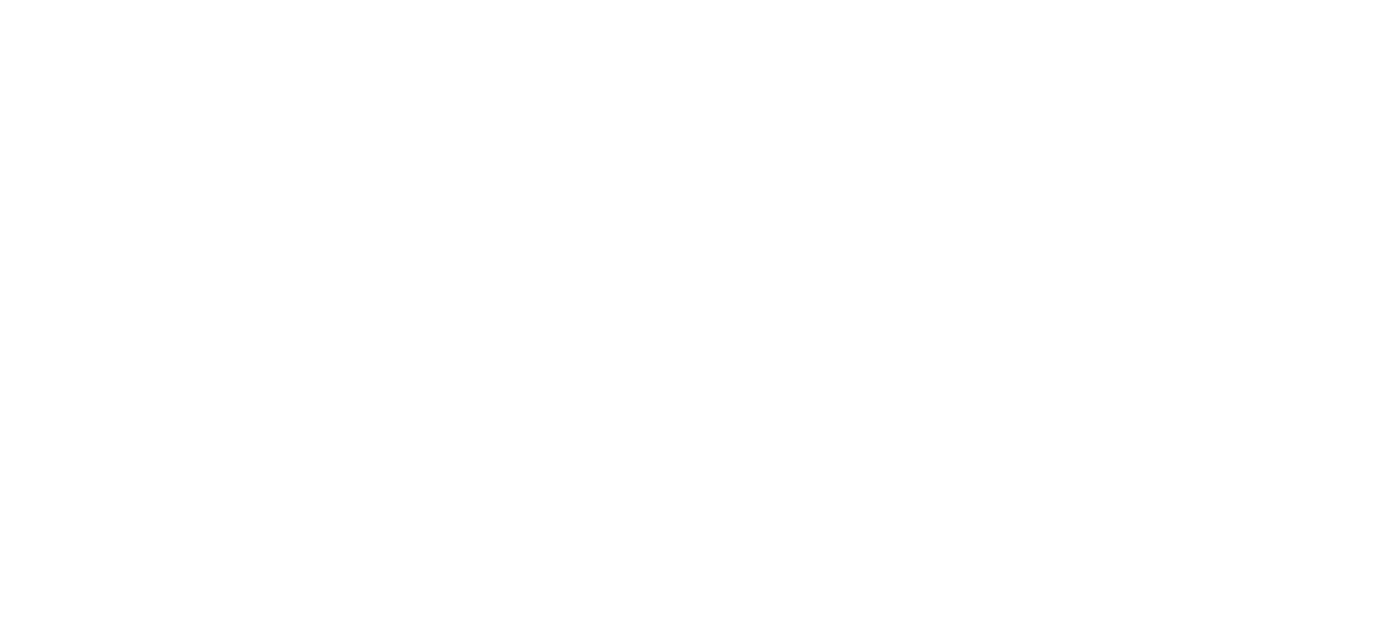
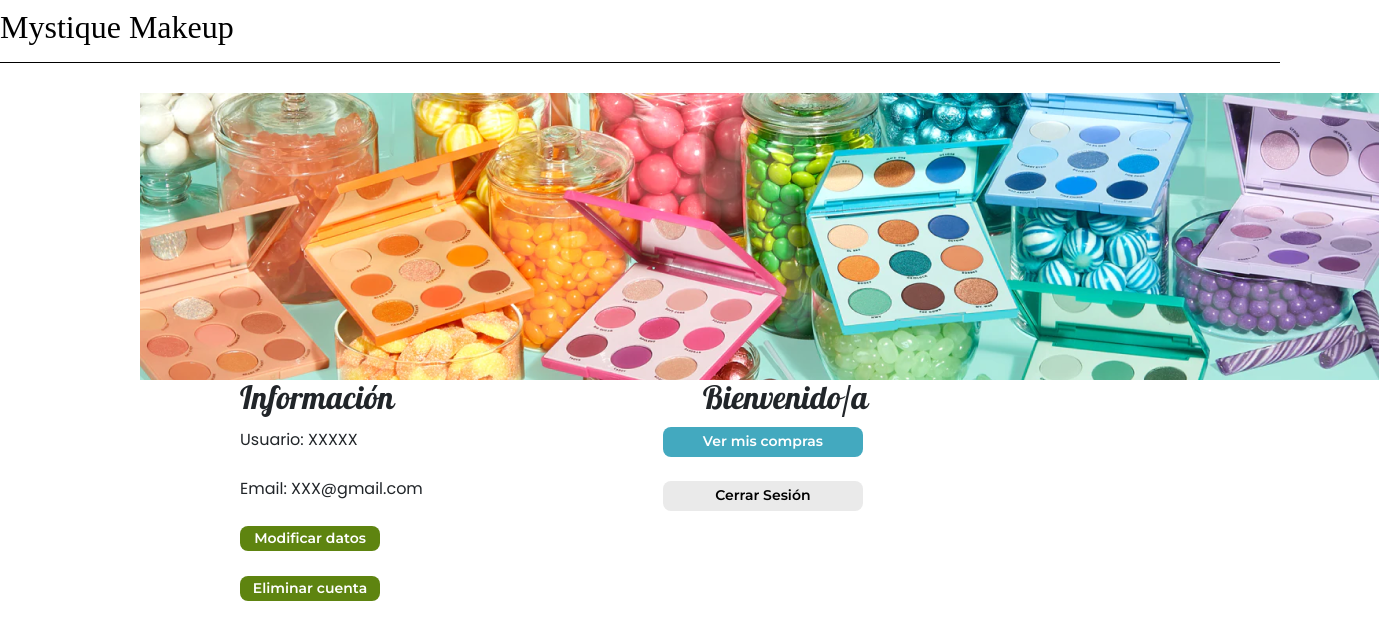
Before and after one commit to Isaac4918/MystiqueMakeup, a React (Create React App) app: page /accountUser in a window 1280 px wide. Before the commit this address had no page. Shown: the top 640 px of the page, 1379 px wide, since content can reach past the window. Built offline with nearby package versions, Linux system fonts and the light colour scheme; a web font is replaced by a local one.

Commit message:
start of category screens and navegation

```diff
--- a/package.json
+++ b/package.json
@@ -6,6 +6,7 @@
     "@testing-library/jest-dom": "^5.17.0",
     "@testing-library/react": "^13.4.0",
     "@testing-library/user-event": "^13.5.0",
+    "bootstrap": "^5.3.2",
     "express": "^4.18.2",
     "firebase": "^10.4.0",
     "firebase-admin": "^11.11.0",
@@ -13,6 +14,7 @@
     "react-dom": "^18.2.0",
     "react-router-dom": "^6.16.0",
     "react-scripts": "5.0.1",
+    "reactstrap": "^9.2.0",
     "ts-node": "^10.9.1",
     "web-vitals": "^2.1.4"
   },
--- a/src/App.js
+++ b/src/App.js
@@ -3,6 +3,10 @@
 import Home from "./pages/Home";
 import LoginRegister from "./pages/LoginRegister"
 import ManageCategories from "./pages/ManageCategories"
+import AccountUser from "./pages/AccountUser";
+import AccountAdmin from "./pages/AccountAdmin";
+import ModifyAccount from "./pages/ModifyAccount";
+import DeleteSubCategory from "./pages/DeleteSubCategory";
 
 function App() {
   return (
@@ -10,7 +14,11 @@
       <Routes>
         <Route path="/" element={<Home />} />
         <Route path="/LoginRegister" element={<LoginRegister />} />
-        <Route path="/accountAdmin/ManageCategories" element={<ManageCategories/>} />
+        <Route path="/accountUser" element={<AccountUser/>} />
+        <Route path="/accountAdmin" element={<AccountAdmin/>} />
+        <Route path="/account/modifyAccount" element={<ModifyAccount/>} />
+        <Route path="/account/manageCategories" element={<ManageCategories/>} />
+        <Route path="/account/manageCategories/deleteSubCategory" element={<DeleteSubCategory/>} />
       </Routes>
     </Router>
   );
--- a/src/pages/AccountAdmin.js
+++ b/src/pages/AccountAdmin.js
@@ -2,21 +2,34 @@
 import '../styles/Account.css'
 import paletteColors from '../components/assets/paletteColors.png'
 import DeleteAccount from './DeleteAccount';
+import Navbar from "../components/Navbar"
+import { useNavigate } from 'react-router-dom';
 
 export function MenuAdmin(){
+  const navigate = useNavigate();
+
+  const ManageCategoriesPage = () => {
+    navigate('/account/manageCategories');
+  };
+
+  const HomePage = () => {
+    navigate('/');
+  };
+
   return(
     <div className='menuAdmin'>
+      <h2>Bienvenido/a</h2>
       <button>Gestionar Administradores</button><br />
       <br />
       <button>Gestionar Publicaciones</button><br />
       <br />
       <button>Gestionar Productos</button><br />
       <br />
-      <button>Gestionar Categorías</button><br />
+      <button onClick={ManageCategoriesPage}>Gestionar Categorías</button><br />
       <br />
       <button>Gestionar Agenda</button><br />
       <br />
-      <button name="LogOut">Cerrar Sesión</button>
+      <button name="LogOut" onClick={HomePage}>Cerrar Sesión</button>
     </div>
   )
 }
@@ -24,6 +37,11 @@
 
 export function InfoAccount(){
   const [mostrarDeleteAccount, setMostrarDeleteAccount] = useState(false);
+  const navigate = useNavigate();
+
+  const ModifyAccountPage = () => {
+    navigate('/account/modifyAccount');
+  };
 
   const handleClick = () => {
     setMostrarDeleteAccount(true);
@@ -40,7 +58,7 @@
       <br />
       <label>Email: XXX@gmail.com</label><br />
       <br />
-      <button name="Update">Modificar datos</button><br />
+      <button name="Update" onClick={ModifyAccountPage}>Modificar datos</button><br />
       <br />
       <button name="Delete" onClick={handleClick}>Eliminar cuenta</button>
       {mostrarDeleteAccount && <DeleteAccount onConfirmar={handleConfirmar} />}
@@ -51,6 +69,8 @@
 
 function AccountAdmin(){
   return(
+    <div>
+      <Navbar showIcons={false} />
       <div className='AccountAdmin'>
           <img src={paletteColors} alt=""/>
           <div style={{display: 'flex', justifyContent: 'flex-start'}}>
@@ -58,6 +78,7 @@
               <MenuAdmin />
           </div>
       </div>
+    </div>
   )
 }
 
--- a/src/pages/AccountUser.js
+++ b/src/pages/AccountUser.js
@@ -2,10 +2,16 @@
 import DeleteAccount from './DeleteAccount';
 import '../styles/Account.css'
 import paletteColors from '../components/assets/paletteColors.png'
+import Navbar from "../components/Navbar"
+import { useNavigate } from 'react-router-dom';
 
+export function InfoAccount(){
+  const [mostrarDeleteAccount, setMostrarDeleteAccount] = useState(false);
+  const navigate = useNavigate();
 
-function AccountUser(){
-    const [mostrarDeleteAccount, setMostrarDeleteAccount] = useState(false);
+  const ModifyAccountPage = () => {
+    navigate('/account/modifyAccount');
+  };
 
   const handleClick = () => {
     setMostrarDeleteAccount(true);
@@ -16,23 +22,43 @@
   }
 
   return(
-        <div className='AccountUser'>
-            <img src={paletteColors} alt="" />
-            <div>
+    <div className='infoAccount'>
       <h2>Información</h2>
-                <label>Usuario: XXXXX</label>
+      <label>Usuario: XXXXX</label><br />
       <br />
-                <button name= "Purchases">Ver mis compras</button>
+      <label>Email: XXX@gmail.com</label><br />
       <br />
-                <label>Email: XXX@gmail.com</label>
-                <br />
-                <button name="LogOut">Cerrar Sesión</button>
-                <br />
-                <button name="Update">Modificar datos</button>
+      <button name="Update" onClick={ModifyAccountPage}>Modificar datos</button>
       <br />
       <br />
       <button name="Delete" onClick={handleClick}>Eliminar cuenta</button>
       {mostrarDeleteAccount && <DeleteAccount onConfirmar={handleConfirmar} />}
+</div>
+  )
+}
+
+export function MenuUser(){
+  return(
+    <div className='menuUser'>
+      <h2>Bienvenido/a</h2>
+      <button name= "Purchases">Ver mis compras</button><br />
+      <br />
+      <button name="LogOut">Cerrar Sesión</button>
+    </div>
+  )
+}
+
+
+function AccountUser(){
+    return(
+      <div>
+         <Navbar showIcons={false} />
+         <div className='AccountUser'>
+            <img src={paletteColors} alt="" />
+            <div style={{display: 'flex', justifyContent: 'flex-start'}}>
+              <InfoAccount />
+              <MenuUser />
+            </div>
         </div>
       </div>
     )
--- /dev/null
+++ b/src/pages/DeleteSubCategory.js
@@ -0,0 +1,54 @@
+import React, { useState } from 'react';
+import '../styles/Category.css';
+import backButton from '../components/assets/back.png'
+import Navbar from "../components/Navbar"
+import 'bootstrap/dist/css/bootstrap.min.css'
+import { Dropdown, DropdownItem, DropdownMenu, DropdownToggle } from 'reactstrap';
+
+export function BackAccount(){
+    return(
+        <div className="backAccount">
+            <a href="/"><img src={backButton} alt=""/></a>
+        </div>
+    )
+}
+
+export function EraseSubCategory(){
+    const [dropdown, setDropdown] = useState(false);
+
+    const OpenCloseDropdown = () =>{
+        setDropdown(!dropdown);
+    }
+
+    return(
+        <div>
+            <h1>Eliminar SubCategoría</h1>
+            <label>Seleccione una cateogría</label><br />
+            <Dropdown isOpen={dropdown} toggle={OpenCloseDropdown}>
+                <DropdownToggle caret>
+                   Categorías
+                </DropdownToggle>
+
+                <DropdownMenu>
+                    <DropdownItem>Terror</DropdownItem>
+                    <DropdownItem>Fantasía</DropdownItem>
+                </DropdownMenu>
+            </Dropdown>
+        </div>
+    )
+}
+
+
+function DeleteSubCategory() {
+    return (
+        <div>
+            <Navbar showIcons={false} />
+            <div className="deleteSubCategory">
+                <BackAccount />
+                <EraseSubCategory />
+            </div>
+        </div>
+    );
+}
+
+export default DeleteSubCategory;
--- a/src/pages/LoginRegister.js
+++ b/src/pages/LoginRegister.js
@@ -26,6 +26,7 @@
             return;
         }
 
+        //Faltan validaciones y conexión con el API
         //addData(data.username, data.password, data.email, true);
     }
 
@@ -80,6 +81,7 @@
     const sendData = (event) => {
         event.preventDefault();
         console.log(data.usuario +' '+data.contraseña)
+        //Faltan validaciones y conexión con el API
     }
 
     return (
--- a/src/pages/ManageCategories.js
+++ b/src/pages/ManageCategories.js
@@ -1,7 +1,14 @@
 import '../styles/Category.css'
 import Navbar from "../components/Navbar"
+import { useNavigate } from 'react-router-dom';
 
 export function MenuCategories(){
+  const navigate = useNavigate();
+
+  const DeleteSubCategoryPage = () => {
+    navigate('/accountn/manageCategories/deleteSubCategory');
+  };
+
   return(
     <div className='manageCategories'>
     <h1>Gestionar Categorías</h1>
@@ -9,7 +16,7 @@
     <br />
     <button>Modificar Categoría</button><br />
     <br />
-    <button>Eliminar Subcategoría</button><br />
+    <button onClick={DeleteSubCategoryPage}>Eliminar Subcategoría</button><br />
     <br />
     <button>Eliminar Categoría</button><br />
     <br />
--- a/src/pages/ModifyAccount.js
+++ b/src/pages/ModifyAccount.js
@@ -1,6 +1,7 @@
 import React, { useState } from 'react';
 import '../styles/Account.css';
 import backButton from '../components/assets/back.png'
+import Navbar from "../components/Navbar"
 
 export function BackAccount(){
     return(
@@ -33,6 +34,8 @@
             return;
         }
 
+        //FALTA VALIDACIONES Y CONEXION AL API
+
     }
 
     return(
@@ -62,9 +65,12 @@
 
 function ModifyAccount() {
     return (
-        <div className="ModifyAccount">
-            <BackAccount />
-            <UpdateAccount />
+        <div>
+            <Navbar showIcons={false} />
+            <div className="ModifyAccount">
+                <BackAccount />
+                <UpdateAccount />
+            </div>
         </div>
     );
 }
--- a/src/styles/Account.css
+++ b/src/styles/Account.css
@@ -60,6 +60,7 @@
     width: 140px;
     height: 25px;
     margin-left: 80px;
+    cursor: pointer;
 }
 
 .Login form  {
@@ -100,6 +101,7 @@
     width: 140px;
     height: 25px;
     margin-left: 80px;
+    cursor: pointer;
 }
 
 .Login a {
@@ -142,6 +144,7 @@
     font-size: 18px;
     color: white;
     margin-left: 20px;
+    cursor: pointer;
 }
 
 /*-------------------- MODIFY ACCOUNT --------------------------------------------------*/
@@ -189,10 +192,17 @@
     width: 140px;
     height: 25px;
     margin-left: 80px;
+    cursor: pointer;
 }
 
 
 /*-------------------- ACCOUNT USER --------------------------------------------------*/
+
+.AccountUser{
+    display: 'flex';
+    flex-direction: 'column';
+    align-items: 'center';
+}
 
 .AccountUser img{
     margin-top: 30px;
@@ -204,12 +214,16 @@
     margin-left: 240px;
 }
 
+.AccountUser .menuUser h2{
+    margin-left: 280px;
+}
+
 .AccountUser label{
     font-family: 'Poppins';
     margin-left: 240px;
 }
 
-.AccountUser button[name="Update"]{
+.AccountUser .infoAccount button{
     font-family: 'Monserrat';
     margin-left: 240px;
     font-size: 14px;
@@ -219,23 +233,13 @@
     background-color: #5E8410;
     width: 140px;
     height: 25px;
+    cursor: pointer;
 }
 
-.AccountUser button[name="Delete"]{
-    font-family: 'Monserrat';
-    margin-left: 240px;
-    font-size: 14px;
-    color: white;
-    border-radius: 8px;
-    border: none;
-    background-color: #5E8410;
-    width: 140px;
-    height: 25px;
-}
 
 .AccountUser button[name="Purchases"]{
     font-family: 'Monserrat';
-    margin-left: 600px;
+    margin-left: 240px;
     font-size: 14px;
     color: white;
     border-radius: 8px;
@@ -243,12 +247,13 @@
     background-color: #43A9BF;
     width: 200px;
     height: 30px;
+    cursor: pointer;
 }
 
 
 .AccountUser button[name="LogOut"]{
     font-family: 'Monserrat';
-    margin-left: 600px;
+    margin-left: 240px;
     font-size: 14px;
     color: black;
     border-radius: 8px;
@@ -256,6 +261,7 @@
     background-color: #EAEAEA;
     width: 200px;
     height: 30px;
+    cursor: pointer;
 }
 
 /*-------------------- ACCOUNT ADMIN --------------------------------------------------*/
@@ -288,13 +294,19 @@
     border-radius: 8px;
     border: none;
     background-color: #5E8410;
-    width: 300px;
+    width: 140px;
     height: 30px;
     margin-top: 10px;
     margin-left: 240px;
+    cursor: pointer;
 }
 
 /*-------------------- ACCOUNT ADMIN -> MENU ADMIN --------------------------------------------------*/
+.AccountAdmin .menuAdmin h2{
+    font-family: 'Pattaya';
+    margin-left: 320px;
+}
+
 .AccountAdmin .menuAdmin button{
     font-family: 'Monserrat';
     font-size: 14px;
@@ -305,7 +317,8 @@
     width: 300px;
     height: 30px;
     margin-top: 10px;
-    margin-left: 300px;
+    margin-left: 240px;
+    cursor: pointer;
 }
 
 .AccountAdmin .menuAdmin button[name="LogOut"]{
@@ -317,4 +330,5 @@
     background-color: #EAEAEA;
     width: 300px;
     height: 30px;
+    margin-bottom: 60px;
 }
```
Also changed, not shown: 1 other file (tests, documents, lock files or other folders). Lines whose indentation alone changed are shown as unchanged.
